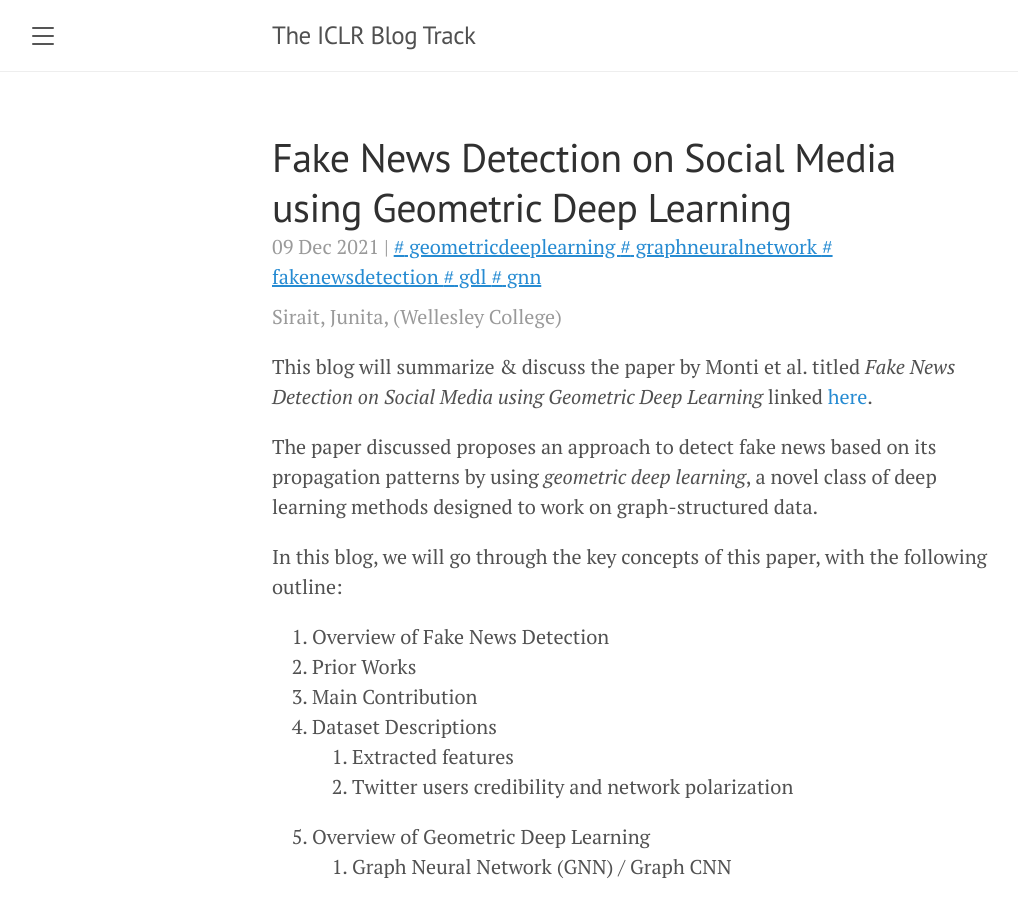
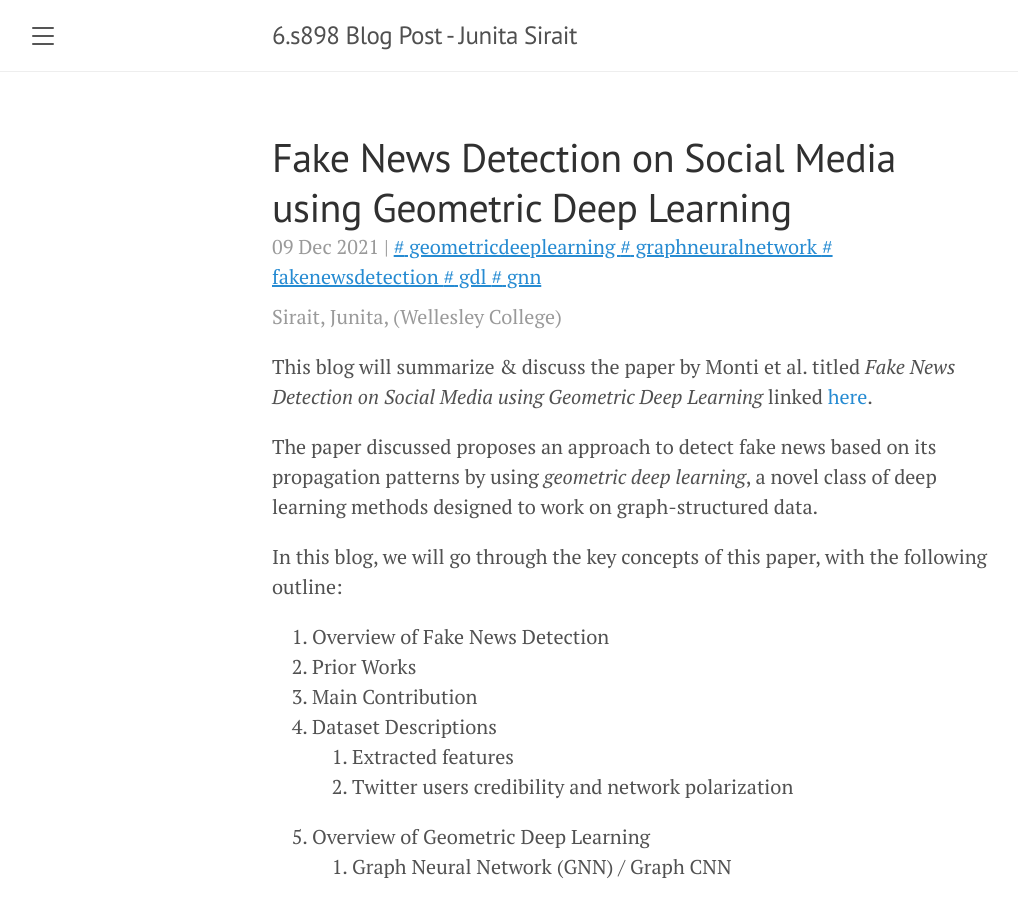
Before and after one commit to jsirait/s898-blog, a Jekyll site: the page built from index.html, in a window 1280 px wide and 900 px high. Shown: the whole window, without its empty margins (8-1026 px from the left). Built offline with Jekyll 4.4.1, drawn with Linux system fonts in a browser that asks for light colours; formulas are drawn with MathJax 3; the list of posts is cut into pages by our own code; comment, search, counter and statistics services are not loaded.

Commit message:
changed html: head, default, main and config

```diff
--- a/_config.yml
+++ b/_config.yml
@@ -1,5 +1,5 @@
 # Setup
-title:               The ICLR Blog Track
+title:               6.s898 Blog Post - Junita Sirait
 tagline:             ''
 description:         'For short-term, peer-sourced tests of time, generalizations, specializations, reproductions, etc.!'
 url:                 https://iclr-blog-track.github.io/
```
